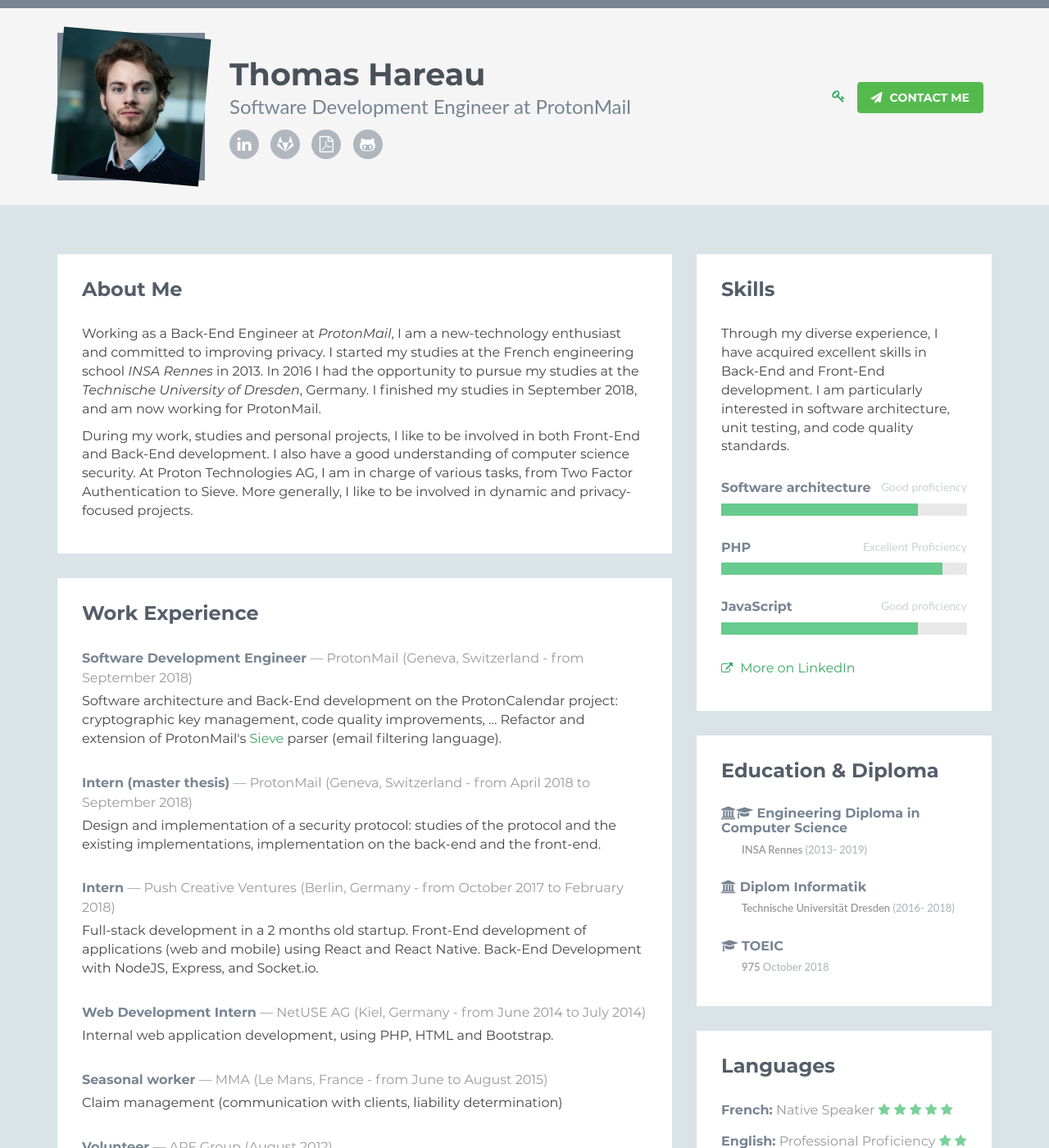
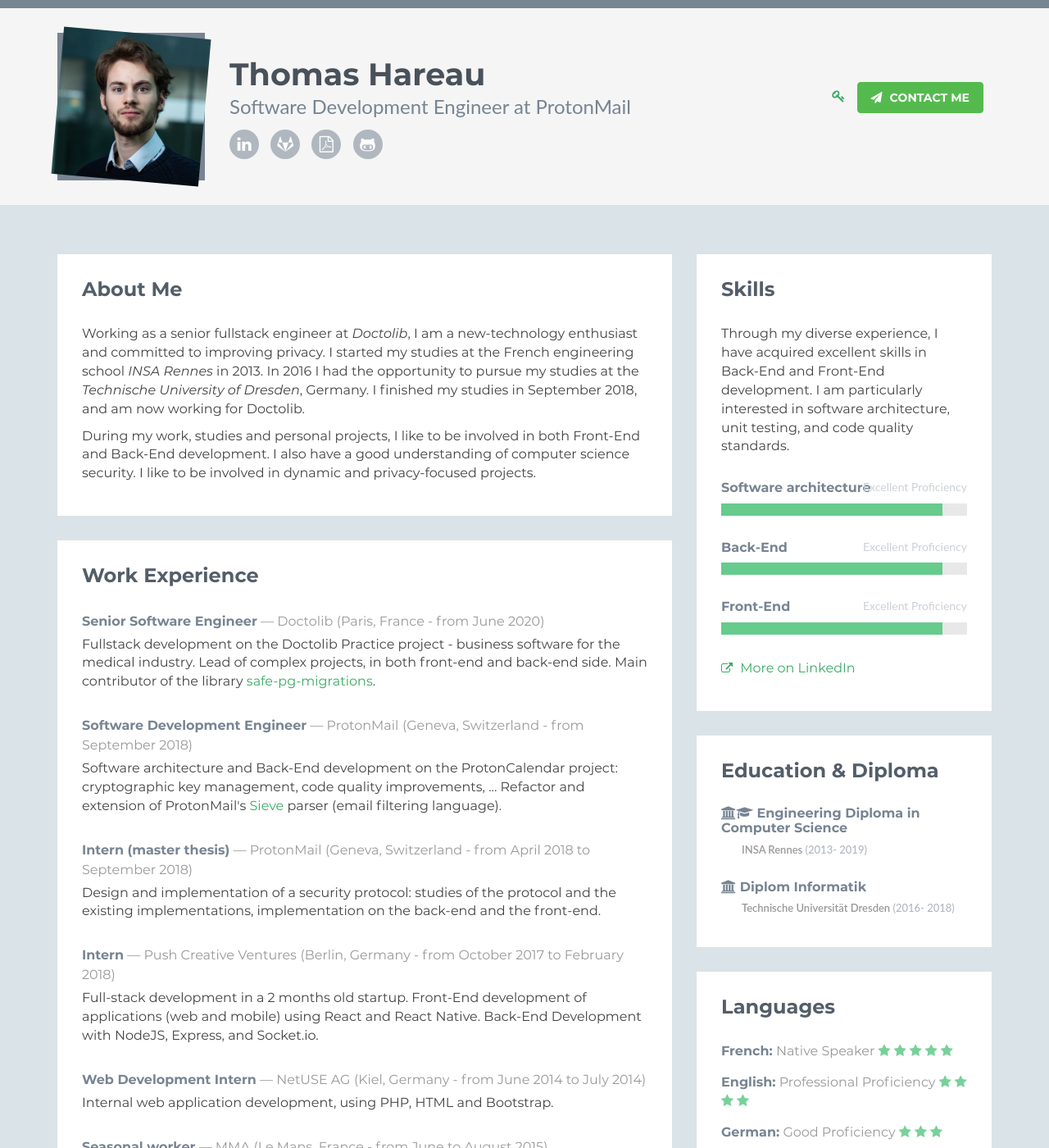
Before and after one commit to ThHareau/ThHareau, a Jekyll site: the page built from index.md, in a window 1280 px wide and 1400 px high. Shown: the whole window at 82% size. Built offline with Jekyll 4.4.1, drawn with Linux system fonts in a browser that asks for light colours; some of the changed text lies outside the part shown.

Commit message:
I got one year older

```diff
--- a/_includes/about-section.html
+++ b/_includes/about-section.html
@@ -3,12 +3,12 @@
         <h2 class="heading">About Me</h2>
         <div class="content">
             <p>
-                Working as a Back-End Engineer at <em>ProtonMail</em>, I am a new-technology enthusiast and committed to improving privacy. I started my studies at the French engineering school
+                Working as a senior fullstack engineer at <em>Doctolib</em>, I am a new-technology enthusiast and committed to improving privacy. I started my studies at the French engineering school
                 <em>INSA Rennes</em> in 2013. In 2016 I had the opportunity to pursue my studies at the
-                <em>Technische University of Dresden</em>, Germany. I finished my studies in September 2018, and am now working for ProtonMail.
+                <em>Technische University of Dresden</em>, Germany. I finished my studies in September 2018, and am now working for Doctolib.
             </p>
             <p>
-                During my work, studies and personal projects, I like to be involved in both Front-End and Back-End development. I also have a good understanding of computer science security. At Proton Technologies AG, I am in charge of various tasks, from Two Factor Authentication to Sieve. More generally, I like to be involved in dynamic and privacy-focused projects.
+                During my work, studies and personal projects, I like to be involved in both Front-End and Back-End development. I also have a good understanding of computer science security. I like to be involved in dynamic and privacy-focused projects.
             </p>
         </div><!--//content-->
     </div><!--//section-inner-->
--- a/_includes/education-aside.html
+++ b/_includes/education-aside.html
@@ -10,10 +10,6 @@
                 <h3 class="title"><i class="fa fa-university"></i> Diplom Informatik</h3>
                 <h4 class="university"><a class="university-content" href="https://tu-dresden.de/ing/informatik/studium/studienangebot/diplom-studiengaenge/diplom-informatik"> Technische Universität Dresden</a> <span class="year">(2016- 2018)</span></h4>
             </div><!--//item-->
-            <div class="item">
-                <h3 class="title"><i class="fa fa-graduation-cap"></i> TOEIC</h3>
-                <h4 class="university">975 <span class="year">October 2018</span></h4>
-            </div><!--//item-->
         </div><!--//content-->
     </div><!--//section-inner-->
 </aside><!--//section-->
--- a/_includes/experience-section.html
+++ b/_includes/experience-section.html
@@ -3,6 +3,10 @@
         <h2 class="heading">Work Experience</h2>
         <div class="content">
 
+            <div class="item">
+                <h3 class="title">Senior Software Engineer<span class="place"> — <a href="https://about.doctolib.com/tech-doctolib//">Doctolib</a></span> <span class="year">(Paris, France - from June 2020)</span></h3>
+                <p>Fullstack development on the Doctolib Practice project - business software for the medical industry. Lead of complex projects, in both front-end and back-end side. Main contributor of the library <a href="https://github.com/doctolib/safe-pg-migrations">safe-pg-migrations</a>. </p>
+            </div><!--//item-->
             <div class="item">
                 <h3 class="title">Software Development Engineer<span class="place"> — <a href="https://www.protonmail.com/">ProtonMail</a></span> <span class="year">(Geneva, Switzerland - from September 2018)</span></h3>
                 <p>Software architecture and Back-End development on the ProtonCalendar project: cryptographic key management, code quality improvements, ... Refactor and extension of ProtonMail's <a href="https://en.wikipedia.org/wiki/Sieve_(mail_filtering_language)">Sieve</a> parser (email filtering language).</p>
--- a/_includes/project-section.html
+++ b/_includes/project-section.html
@@ -1,18 +1,43 @@
 <section class="projects section">
     <div class="section-inner">
-        <h2 class="heading">Academical and personal projects</h2>
+        <h2 class="heading">Achievements</h2>
         <div class="content">
+            <div class="item">
+                <h3 class="title">Stop worrying about PostgreSQL locks in your Rails migrations (2020)</h3>
+                <div class="row">
+                    <div class="col-sm-9">
+                        <p class="summary ">
+                            Busy databases are tedious to migrate: Postgres locking mechanisms can rapidly bring the
+                            service down if migrations are not written carefully.
+
+                            In the following article, co-written with Romain Choquet, we explain how we are tackling
+                            that risk at Doctolib.
+                        </p>
+                        <p>
+                            <a class="more-link"
+                               href="https://medium.com/doctolib/stop-worrying-about-postgresql-locks-in-your-rails-migrations-3426027e9cc9"><i
+                                    class="fa fa-medium"></i> Find out more</a>
+                        </p>
+                    </div>
+                    <div class="col-sm-2 text-center">
+                    </div>
+                </div>
+            </div><!--//item-->
+
             <div class="item">
                 <h3 class="title">Kompose evaluation (2017)</h3>
                 <div class="row">
                     <div class="col-sm-9">
                         <p class="summary ">
-                            Analysis of the project <a href="http://kompose.io"> Kompose</a>, in order to determine its usability to manage a Kubernetes and a Docker Swarm cluster using the same manifest files.
-                            Evaluation of the functionalities and the performances. Creation of bash scripts, to evaluate the deployment process. Under the supervision of
+                            Analysis of the project <a href="http://kompose.io"> Kompose</a>, in order to determine its
+                            usability to manage a Kubernetes and a Docker Swarm cluster using the same manifest files.
+                            Evaluation of the functionalities and the performances. Creation of bash scripts, to
+                            evaluate the deployment process. Under the supervision of
                             Prof. Dr. Christof Fetzer (TUD).
                         </p>
                         <p>
-                            <a class="more-link" href="http://slides.com/thhareau/kompose" target="_blank"><i class="fa fa-file-pdf-o"></i> Find out more</a>
+                            <a class="more-link" href="http://slides.com/thhareau/kompose" target="_blank"><i
+                                    class="fa fa-file-pdf-o"></i> Find out more</a>
                         </p>
                     </div>
                     <div class="col-sm-2 text-center">
@@ -35,7 +60,7 @@
                 </div>
             </div><!--//item-->
             <div class="item">
-            <h3 class="title">Minor Thesis: A Test Infrastructure for DTN Software Implementations (2016-2017) <span class="label label-theme">Open Source</span></h3>
+                <h3 class="title">Minor Thesis: A Test Infrastructure for DTN Software Implementations (2016-2017)</h3>
                 <div class="row">
                     <div class="col-sm-9">
                         <p class="summary ">
@@ -45,7 +70,8 @@
                             Mr Dr.-Ing. Marius Feldmann (TUD).
                         </p>
                         <p>
-                        <a class="more-link" href="assets/files/minor thesis -- Thomas HAREAU.pdf" target="_blank"><i class="fa fa-file-pdf-o"></i> Find out more</a>
+                            <a class="more-link" href="assets/files/minor thesis -- Thomas HAREAU.pdf"
+                               target="_blank"><i class="fa fa-file-pdf-o"></i> Find out more</a>
                         </p>
                     </div>
                     <div class="col-sm-2 text-center">
@@ -73,7 +99,10 @@
                 <div class="row">
                     <div class="col-sm-9">
                         <p class="summary">
-                    Practical application of OOP and design pattern courses for the creation of a game. The goal was to analyse requirements, model the structure of the game, and to develop it using a lightweight WPF design and including C++ libraries. Under the supervision of Assoc. Prof. Blouin (INSA Rennes).
+                            Practical application of OOP and design pattern courses for the creation of a game. The goal
+                            was to analyse requirements, model the structure of the game, and to develop it using a
+                            lightweight WPF design and including C++ libraries. Under the supervision of Assoc. Prof.
+                            Blouin (INSA Rennes).
                         </p>
                     </div>
                     <div class="col-sm-2 text-center">
@@ -93,11 +122,12 @@
             </div><!--//item-->
 
             <div class="item">
-   <h3 class="title">Colloquium — 3rd year project (2014-2015) <span class="label label-theme">Open Source</span></h3>
+                <h3 class="title">Colloquium — 3rd year project (2014-2015)</h3>
                 <div class="row">
                     <div class="col-sm-9">
                         <p class="summary">
-            Creation of the website <em>Colloquium</em> to manage conferences. Under the supervision of Prof. Dupuy (INSA Rennes).
+                            Creation of the website <em>Colloquium</em> to manage conferences. Under the supervision of
+                            Prof. Dupuy (INSA Rennes).
                         </p>
                     </div>
                     <div class="col-sm-2 text-center">
--- a/_includes/skills-aside.html
+++ b/_includes/skills-aside.html
@@ -3,22 +3,25 @@
         <h2 class="heading">Skills</h2>
         <div class="content">
             <p class="intro">
-                            Through my diverse experience, I have acquired excellent skills in Back-End and Front-End development. I am particularly interested in software architecture, unit testing, and code quality standards.
+                Through my diverse experience, I have acquired excellent skills in Back-End and Front-End development. I
+                am particularly interested in software architecture, unit testing, and code quality standards.
             </p>
 
             <div class="skillset">
 
 
                 <div class="item">
-                                <h3 class="level-title"><span class="level-language">Software architecture</span><span class="level-label" data-toggle="tooltip" data-placement="left">Good proficiency</span></h3>
+                    <h3 class="level-title"><span class="level-language">Software architecture</span><span
+                            class="level-label" data-toggle="tooltip" data-placement="left">Excellent Proficiency</span></h3>
                     <div class="level-bar">
-                                    <div class="level-bar-inner" data-level="80%" style="width:80%">
+                        <div class="level-bar-inner" data-level="80%" style="width:90%">
                         </div>
                     </div><!--//level-bar-->
                 </div><!--//item-->
 
                 <div class="item">
-                                <h3 class="level-title"><span class="level-language">PHP</span><span class="level-label">Excellent Proficiency</span></h3>
+                    <h3 class="level-title"><span class="level-language">Back-End</span><span class="level-label">Excellent Proficiency</span>
+                    </h3>
                     <div class="level-bar">
                         <div class="level-bar-inner" data-level="90%" style="width:90%">
                         </div>
@@ -26,14 +29,16 @@
                 </div><!--//item-->
 
                 <div class="item">
-                                <h3 class="level-title overlap"><span class="level-language" data-smaller="JS">JavaScript</span><span class="level-label"> Good proficiency</span></h3>
+                    <h3 class="level-title overlap"><span class="level-language" data-smaller="JS">Front-End</span><span
+                            class="level-label"> Excellent Proficiency</span></h3>
                     <div class="level-bar">
-                                    <div class="level-bar-inner" data-level="80%" style="width:80%">
+                        <div class="level-bar-inner" data-level="90%" style="width:90%">
                         </div>
                     </div><!--//level-bar-->
                 </div><!--//item-->
 
-                            <p><a class="more-link" href="https://www.linkedin.com/in/thomas-hareau-742b8085/#"><i class="fa fa-external-link"></i> More on LinkedIn</a></p>
+                <p><a class="more-link" href="https://www.linkedin.com/in/thomas-hareau-742b8085/#"><i
+                        class="fa fa-external-link"></i> More on LinkedIn</a></p>
             </div>
         </div><!--//content-->
     </div><!--//section-inner-->
```
Lines whose indentation alone changed are shown as unchanged.
